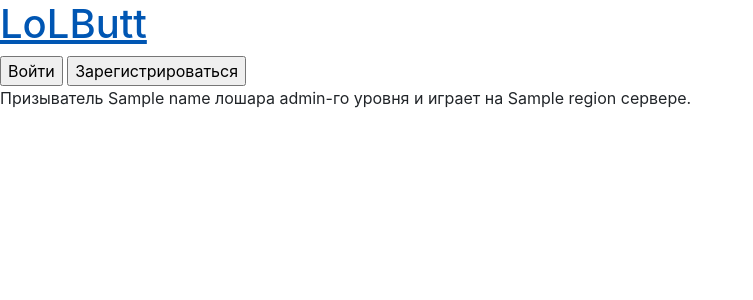
After one commit to 8Vinso8/lolbutt, a Flask app: template templates/search.html in a window 1280 px wide. The commit adds this page. Shown: the top 300 px of the page, without its empty margins (0-753 px from the left). Run offline with Flask 2, Linux system fonts and the light colour scheme; the template is opened without the code that fills it: most values are stand-ins (such as "Sample title", 1, 10 or a date in 2020); some libraries are stand-ins or nearby versions.

Commit message:
кнопка поиска работает

```diff
--- a/main.py
+++ b/main.py
@@ -4,7 +4,6 @@ from register import RegistrationForm
 from data import db_session
 from data.users import User
 import cassiopeia as cass
-
 
 app = Flask(__name__)
 app.config['SECRET_KEY'] = 'yandexlyceum_secret_key'
@@ -57,18 +56,16 @@ def register():
     return render_template('register.html', form=form)
 
 
-@app.route('/search/<summoner_name>')
-def search(summoner_name):
+@app.route('/search', methods=['POST', 'GET'])
+def search():
+    summoner_name = request.form.get('summoner_name')
     summoner = cass.get_summoner(name=summoner_name)
-    print("{name} is a level {level} summoner on the {region} server.".format(name=summoner.name,
-                                                                              level=summoner.level,
-                                                                              region=summoner.region))
-
-
-def main():
-    db_session.global_init("db/data.sqlite")
-    app.run(host='127.0.0.1', port='8080', debug=True)
+    name = summoner.name
+    level = summoner.level
+    region = summoner.region
+    return render_template('search.html', name=name, level=level, region=region)
 
 
 if __name__ == '__main__':
-    main()
+    db_session.global_init("db/data.sqlite")
+    app.run(host='127.0.0.1', port='8080', debug=True)
--- a/templates/base.html
+++ b/templates/base.html
@@ -12,8 +12,7 @@
 </head>
 <body>
     <header>
-        <a href="/"><h1>LoLButt</h1></a>
-
+        <a href="/index"><h1>LoLButt</h1></a>
     </header>
     <form>
         <input type="button" value="Войти" onClick='location.href="/login"'>
--- a/templates/index.html
+++ b/templates/index.html
@@ -1,8 +1,8 @@
 {% extends "base.html" %}
 {% block content %}
-<form action="/search/">
+<form action="{{ url_for('search') }}" method="post">
     <input type="text" name="summoner_name">
-    <input type="submit" name="Найти">
+    <input type="submit">
 </form>
 
 {% endblock %}
--- /dev/null
+++ b/templates/search.html
@@ -0,0 +1,7 @@
+{% extends "base.html" %}
+{% block content %}
+<div>
+    Призыватель {{ name }} лошара {{ level }}-го уровня и играет на {{ region }} сервере.
+</div>
+
+{% endblock %}
```
